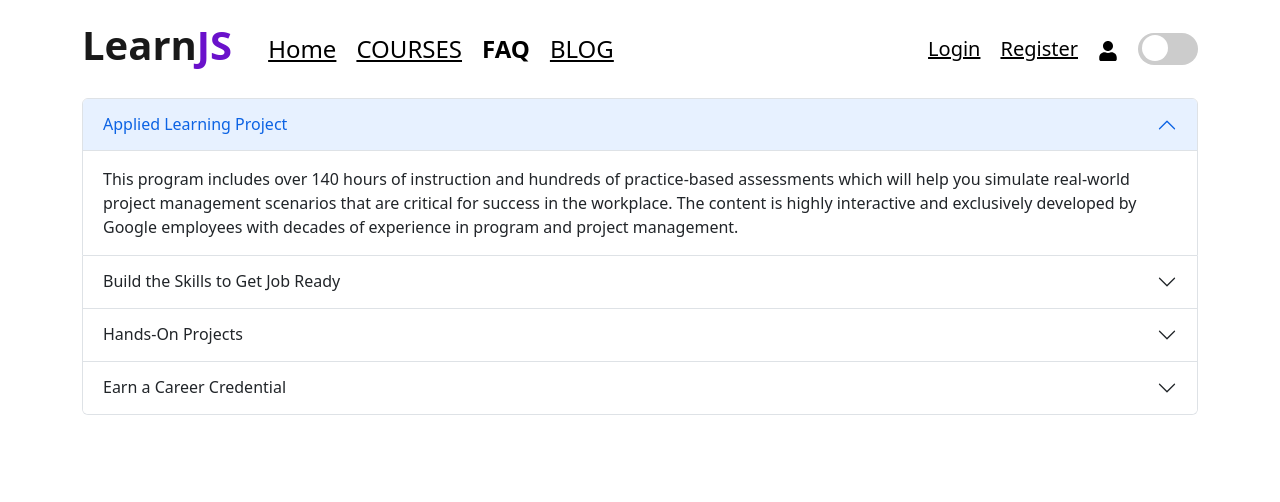
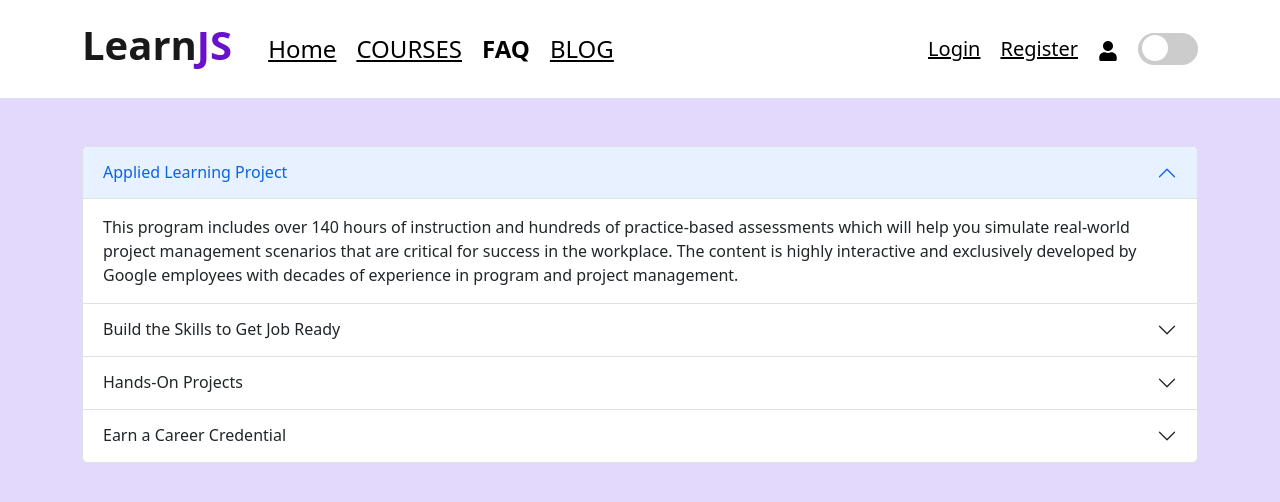
Before and after one commit to arifulgony/learning-platform-client-side, a React (Create React App) app: page /faq in a window 1280 px wide. Shown: the top 502 px of the page. Built offline with nearby package versions, Linux system fonts and the light colour scheme; no server answers.

Commit message:
Faq page design

```diff
--- /dev/null
+++ b/src/Components/Faq/Faq.css
@@ -0,0 +1,4 @@
+.main-contain{
+    background: #E2D9FD;
+    height: 100vh;
+}
--- a/src/Components/Faq/Faq.js
+++ b/src/Components/Faq/Faq.js
@@ -1,10 +1,12 @@
 import React from 'react';
 import { Accordion } from 'react-bootstrap';
+import './Faq.css'
 
 const Faq = () => {
     return (
        <>
-       <div className="container">
+            <div className="main-contain">
+            <div className="container pt-5">
             <Accordion defaultActiveKey="0">
                 <Accordion.Item eventKey="0">
                     <Accordion.Header>Applied Learning Project</Accordion.Header>
@@ -54,6 +56,7 @@ const Faq = () => {
             </Accordion.Item>
             </Accordion>
        </div>
+            </div>
        </>
     );
 };
```
